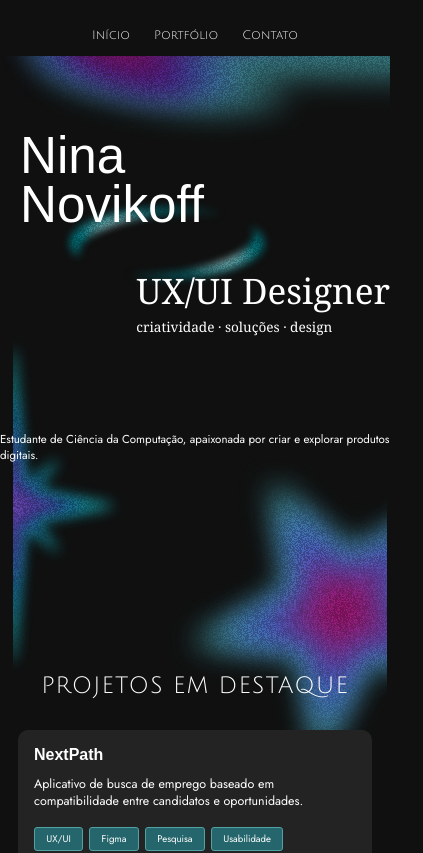
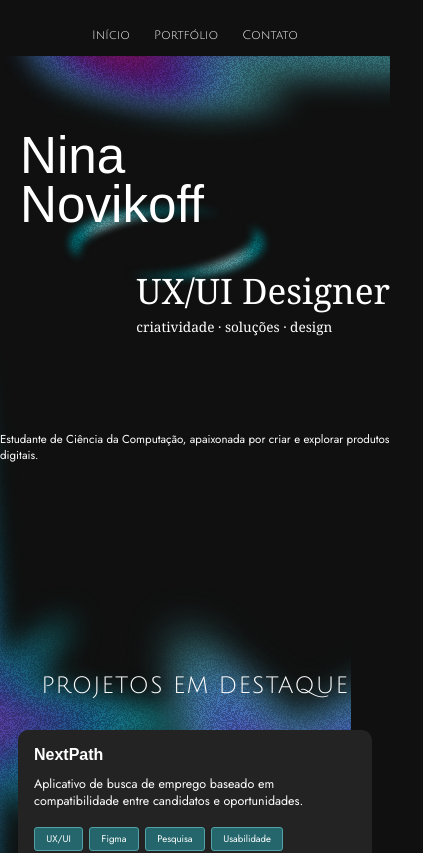
Before and after one commit to ninanovikoffr/Portfolio, a React (Vite) app: page / in a window 390 px wide. Shown: the top 853 px of the page, 423 px wide, since content can reach past the window. Built offline with nearby package versions, Linux system fonts and the light colour scheme; a web font is replaced by a local one.

Commit message:
Update styles.css

```diff
--- a/src/styles.css
+++ b/src/styles.css
@@ -161,21 +161,19 @@ a {
   opacity: 1;
 }
 .hero__decoration--shine {
-  width: 380px;
-  height: 500px;
+  width: 500px;
+  height: 775px;
   top: 155px;
   left: 0;
-  right: auto;
   transform: translateX(-25%);
   opacity: 1;
 }
 .hero__decoration--star {
-  width: 520px;
-  height: 650px;
+  width: 856px;
+  height: 841px;
   top: 160px;
   right: 0;
-  left: auto;
-  transform: translateX(10%);
+  transform: translateX(-10%);
   opacity: 1;
 }
 
@@ -420,18 +418,18 @@ a {
     left: 62px;
   }
   .hero__decoration--shine {
-    width: 280px;
-    height: 340px;
+    width: 500px;
+    height: 775px;
     top: 205px;
     left: 0;
     transform: translateX(-25%);
   }
   .hero__decoration--star {
-    width: 330px;
-    height: 420px;
+    width: 856px;
+    height:841px;
     top: 270px;
     right: 0;
-    transform: translateX(10%);
+    transform: translateX(-10%);
   }
   .featured-project {
     display: block;
```
